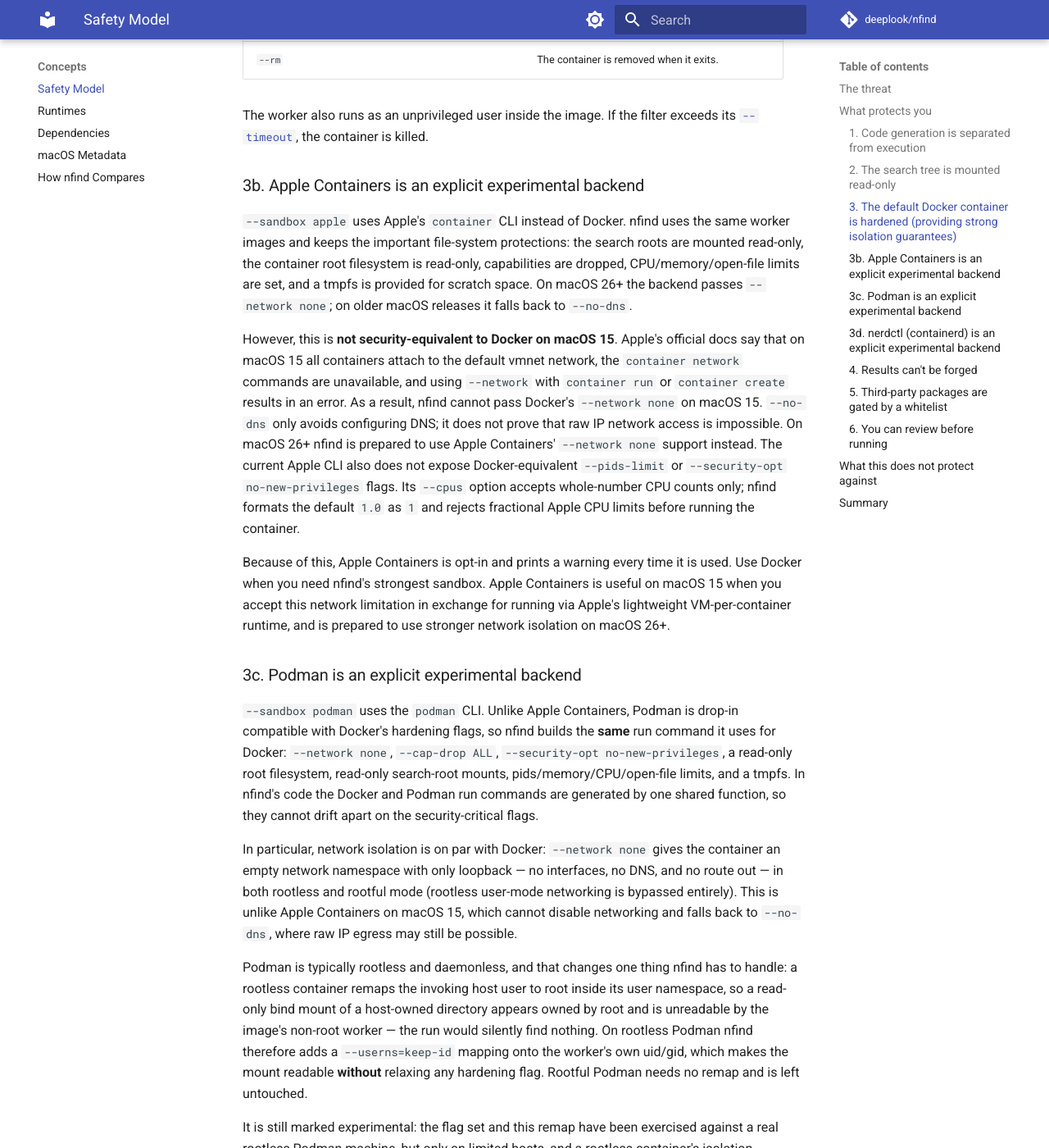
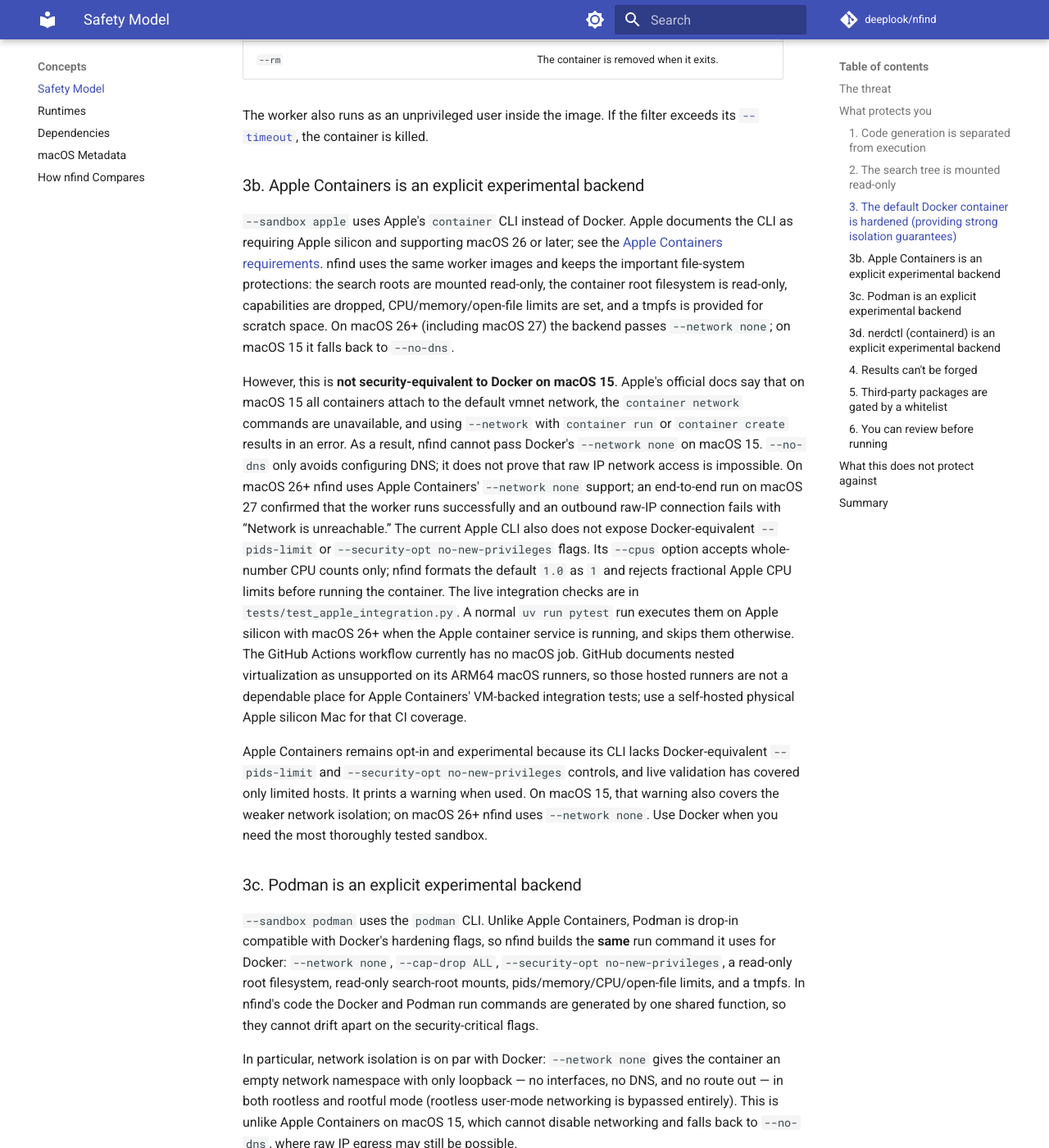
Before and after one commit to deeplook/nfind, an MkDocs documentation site: the page built from docs/safety.md, in a window 1280 px wide and 1400 px high, scrolled down 1499 px. Shown: the whole window at 82% size. Built offline with MkDocs 1.6.1 and Material for MkDocs 9.7.7, drawn with Linux system fonts in a browser that asks for light colours; comment, search, counter and statistics services are not loaded; some of the changed text lies outside the part shown.

Commit message:
test: validate Apple Containers support on macOS 26+ (#16)

```diff
--- a/docs/safety.md
+++ b/docs/safety.md
@@ -53,30 +53,40 @@
 
 ### 3b. Apple Containers is an explicit experimental backend
 
-`--sandbox apple` uses Apple's `container` CLI instead of Docker. nfind uses the same
+`--sandbox apple` uses Apple's `container` CLI instead of Docker. Apple documents the
+CLI as requiring Apple silicon and supporting macOS 26 or later; see the
+[Apple Containers requirements](https://github.com/apple/container#requirements). nfind uses the same
 worker images and keeps the important file-system protections: the search roots are
 mounted read-only, the container root filesystem is read-only, capabilities are
 dropped, CPU/memory/open-file limits are set, and a tmpfs is provided for scratch
-space. On macOS 26+ the backend passes `--network none`; on older macOS releases it
-falls back to `--no-dns`.
+space. On macOS 26+ (including macOS 27) the backend passes `--network none`; on
+macOS 15 it falls back to `--no-dns`.
 
 However, this is **not security-equivalent to Docker on macOS 15**. Apple's official
 docs say that on macOS 15 all containers attach to the default vmnet network, the
 `container network` commands are unavailable, and using `--network` with
 `container run` or `container create` results in an error. As a result, nfind cannot
 pass Docker's `--network none` on macOS 15. `--no-dns` only avoids configuring DNS; it
-does not prove that raw IP network access is impossible. On macOS 26+ nfind is prepared
-to use Apple Containers' `--network none` support instead. The current Apple CLI also
+does not prove that raw IP network access is impossible. On macOS 26+ nfind uses Apple
+Containers' `--network none` support; an end-to-end run on macOS 27 confirmed that the
+worker runs successfully and an outbound raw-IP connection fails with “Network is
+unreachable.” The current Apple CLI also
 does not expose Docker-equivalent `--pids-limit` or
 `--security-opt no-new-privileges` flags. Its `--cpus` option accepts whole-number CPU
 counts only; nfind formats the default `1.0` as `1` and rejects fractional Apple CPU
-limits before running the container.
+limits before running the container. The live integration checks are in
+`tests/test_apple_integration.py`. A normal `uv run pytest` run executes them on Apple
+silicon with macOS 26+ when the Apple container service is running, and skips them
+otherwise. The GitHub Actions workflow currently has no macOS job. GitHub documents
+nested virtualization as unsupported on its ARM64 macOS runners, so those hosted runners
+are not a dependable place for Apple Containers' VM-backed integration tests; use a
+self-hosted physical Apple silicon Mac for that CI coverage.
 
-Because of this, Apple Containers is opt-in and prints a warning every time it is used.
-Use Docker when you need nfind's strongest sandbox. Apple Containers is useful on macOS
-15 when you accept this network limitation in exchange for running via Apple's
-lightweight VM-per-container runtime, and is prepared to use stronger network isolation
-on macOS 26+.
+Apple Containers remains opt-in and experimental because its CLI lacks Docker-equivalent
+`--pids-limit` and `--security-opt no-new-privileges` controls, and live validation has
+covered only limited hosts. It prints a warning when used. On macOS 15, that warning also
+covers the weaker network isolation; on macOS 26+ nfind uses `--network none`. Use Docker
+when you need the most thoroughly tested sandbox.
 
 ### 3c. Podman is an explicit experimental backend
 
@@ -177,4 +187,6 @@
 with no network, no write access to your files, dropped privileges, and bounded
 resources, in a container that is discarded immediately. With Apple Containers on
 macOS 15, the read-only file protections remain, but no-network isolation is not
-available; use it only when that tradeoff is acceptable.
+available; use it only when that tradeoff is acceptable. On macOS 26+, the Apple backend
+uses `--network none`, but still lacks the process-count and privilege-escalation controls
+listed above.
```
Also changed, not shown: other parts of docs/safety.md (+1 -1 lines), CHANGELOG.md (+9 -0 lines), README.md (+2 -2 lines), docs/api.md (+10 -5 lines), docs/cli.md (+5 -2 lines), docs/index.md (+2 -2 lines), docs/installation.md (+5 -4 lines), 5 other files.
